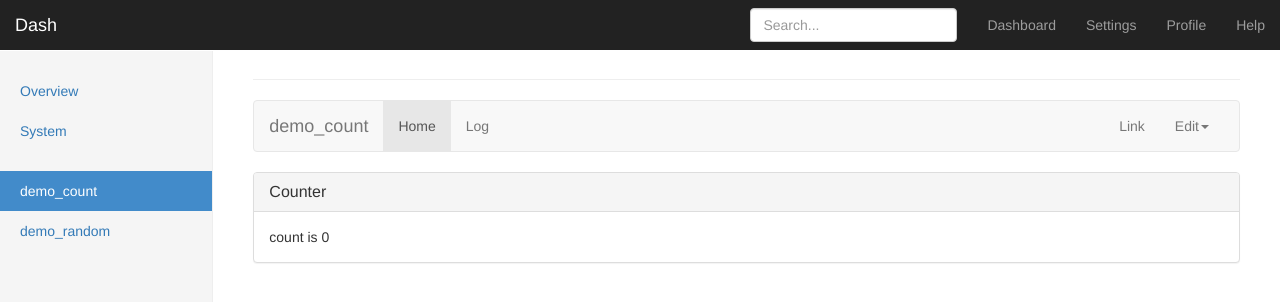
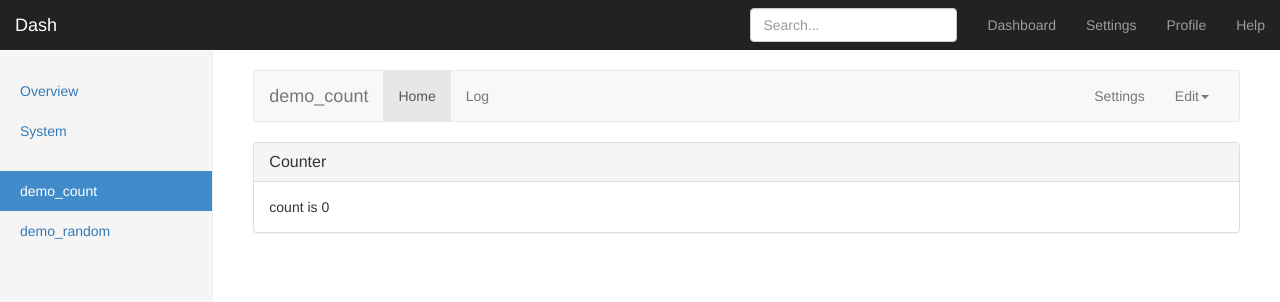
Before and after one commit to mtbrown/dash, a Flask app: page /demo_count in a window 1280 px wide. Shown: the top 302 px of the page. Run offline with Flask 3, Linux system fonts and the light colour scheme; parts of the project's set-up code (start-up, migrations or seed data) failed here and were passed over; some libraries are stand-ins or nearby versions.

Commit message:
Remove header from base template

```diff
--- a/dash/templates/base.html
+++ b/dash/templates/base.html
@@ -71,7 +71,6 @@
       </ul>
     </div>
     <div class="col-sm-9 col-sm-offset-3 col-md-10 col-md-offset-2 main">
-      <h1 class="page-header">{{ title }}</h1>
       {% block content %}
       {% endblock %}
     </div>
--- a/dash/templates/plugin.html
+++ b/dash/templates/plugin.html
@@ -21,7 +21,7 @@
         <li><a href="#">Log</a></li>
       </ul>
       <ul class="nav navbar-nav navbar-right">
-        <li><a href="#">Link</a></li>
+        <li><a href="#">Settings</a></li>
         <li class="dropdown">
           <a href="#" class="dropdown-toggle" data-toggle="dropdown" role="button" aria-haspopup="true" aria-expanded="false">Edit<span class="caret"></span></a>
           <ul class="dropdown-menu">
```
